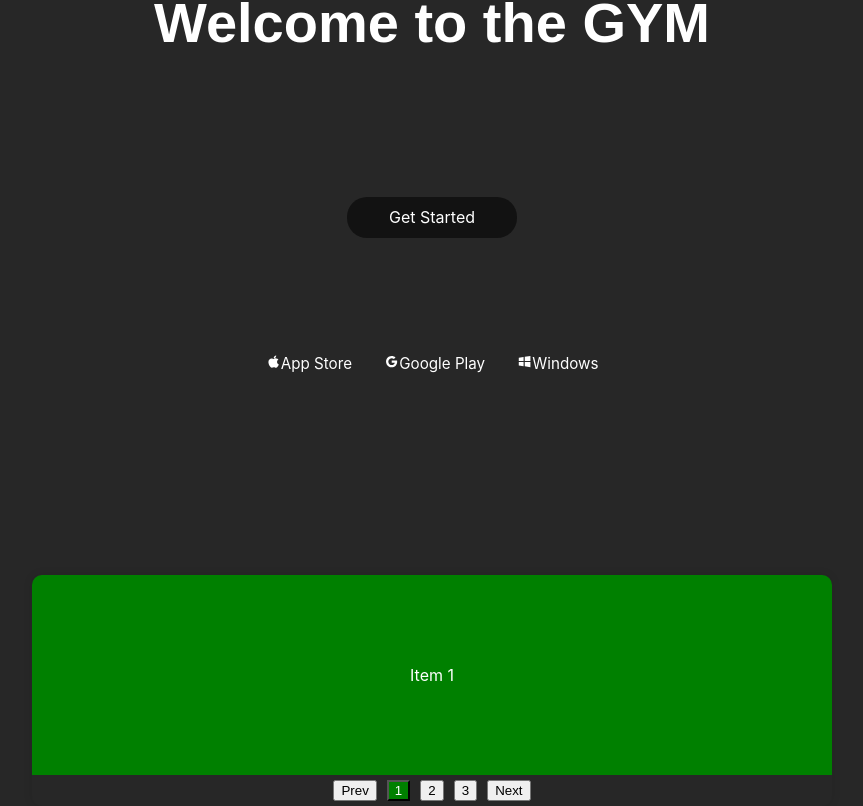
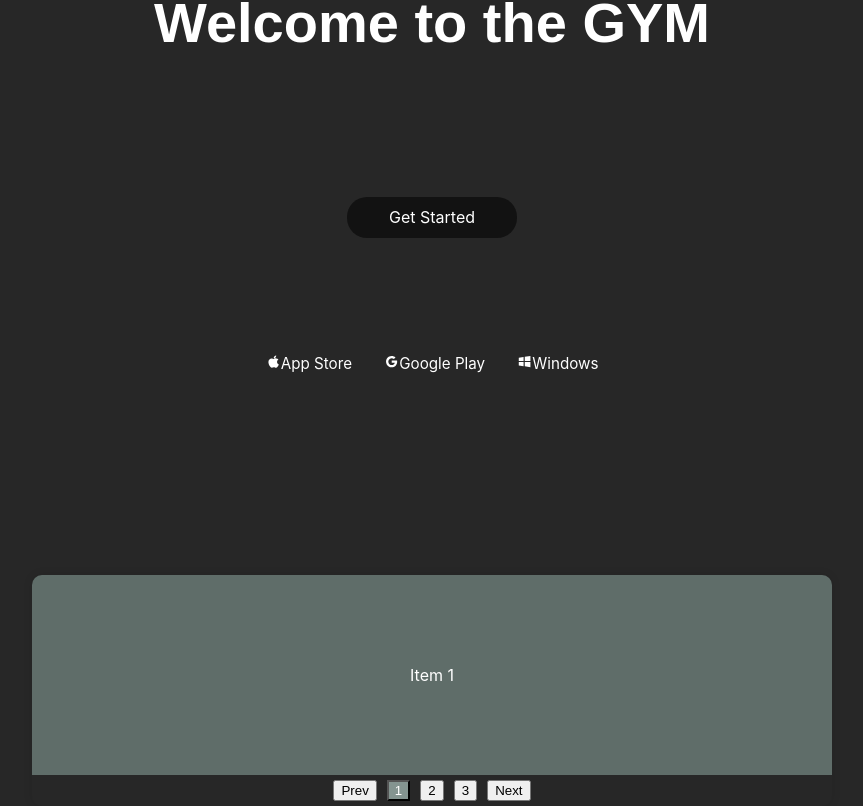
Before and after one commit to mikoogla/workoutApp, a React (Create React App) app in the folder workout-app/: page /landingpage in a window 1280 px wide. Shown: the part 349-1155 px from the top of the page, without its empty margins (208-1071 px from the left). Built offline with nearby package versions, Linux system fonts and the light colour scheme.

Commit message:
change background-color of CarouselItem

```diff
--- a/workout-app/src/components/LandingPage/Carousel/Carousel.css
+++ b/workout-app/src/components/LandingPage/Carousel/Carousel.css
@@ -31,7 +31,7 @@
 }
 
 .indicators > button.active {
-	background-color: green;
+	background-color: #849490;
 	color: #fff;
 }
 
--- a/workout-app/src/components/LandingPage/Carousel/CarouselItem.module.css
+++ b/workout-app/src/components/LandingPage/Carousel/CarouselItem.module.css
@@ -3,7 +3,7 @@
 	align-items: center;
 	justify-content: center;
 	height: 200px;
-	background-color: green;
+	background-color: #5f6d69;
 	color: #fff;
 	width: 100%;
 }
```
